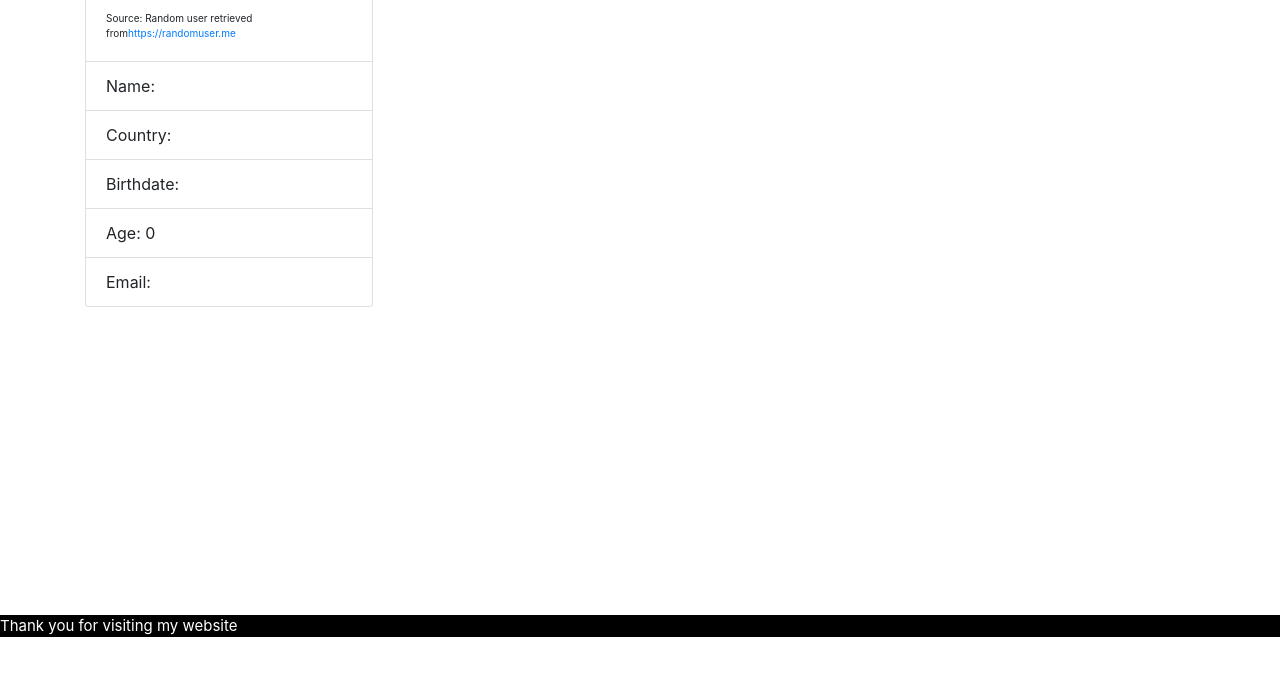
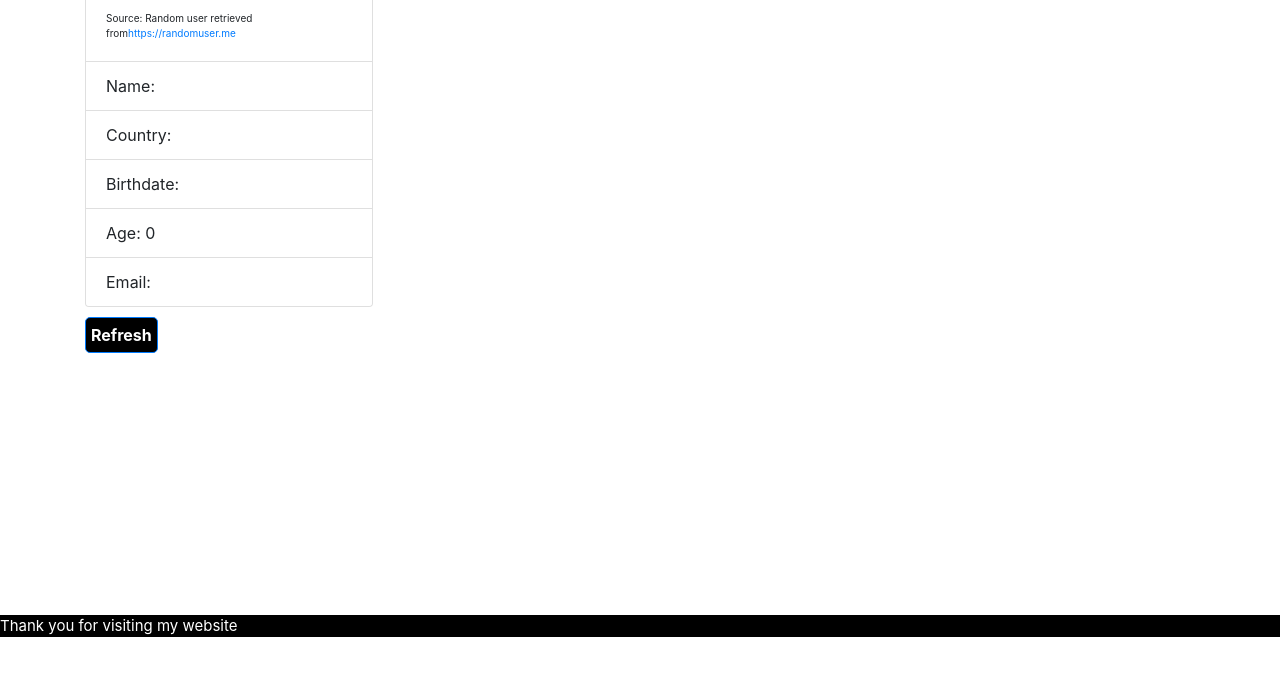
Before and after one commit to iu-msis/basic-html-AanchalWadhwani, a plain HTML site: page app/public/profile.html in a window 1280 px wide. Shown: the part 163-838 px from the top of the page. Drawn offline with nearby package versions, Linux system fonts and the light colour scheme; no server answers.

Commit message:
Changes to include a button with submit event on profile.html
1. Included a button with submit button on html page
2. Included styling changes in table.html and style.css

```diff
--- a/app/public/css/style.css
+++ b/app/public/css/style.css
@@ -45,7 +45,7 @@ h3 {
   padding: 5px;
   font-size: small;
 }
-form {
+.formbook {
   border: solid;
   border-radius: 2px;
   border-width: thin;
@@ -53,6 +53,11 @@ form {
   border-color: gray;
   padding: 10px;
   padding-bottom: 10px;
+}
+.buttonform {
+  padding: 10px;
+  padding-bottom: 10px;
+  padding-left: 0px;
 }
 .card-text {
   font-size: 10px;
--- a/app/public/profile.html
+++ b/app/public/profile.html
@@ -44,6 +44,9 @@
         <li class="list-group-item">Email: <a class="link" v-bind:href="'mailto:'+ user.email">{{user.email}}</a></li>
       </ul>
     </div>
+    <form class="buttonform" v-on:submit.prevent="fetchUsers">
+      <button id="button" type="submit" class="btn btn-primary">Refresh</button>
+    </form>
 </div>
 <div class="footer">
   Thank you for visiting my website
```
Also changed, not shown: app/public/table.html (+1 -1 lines).
